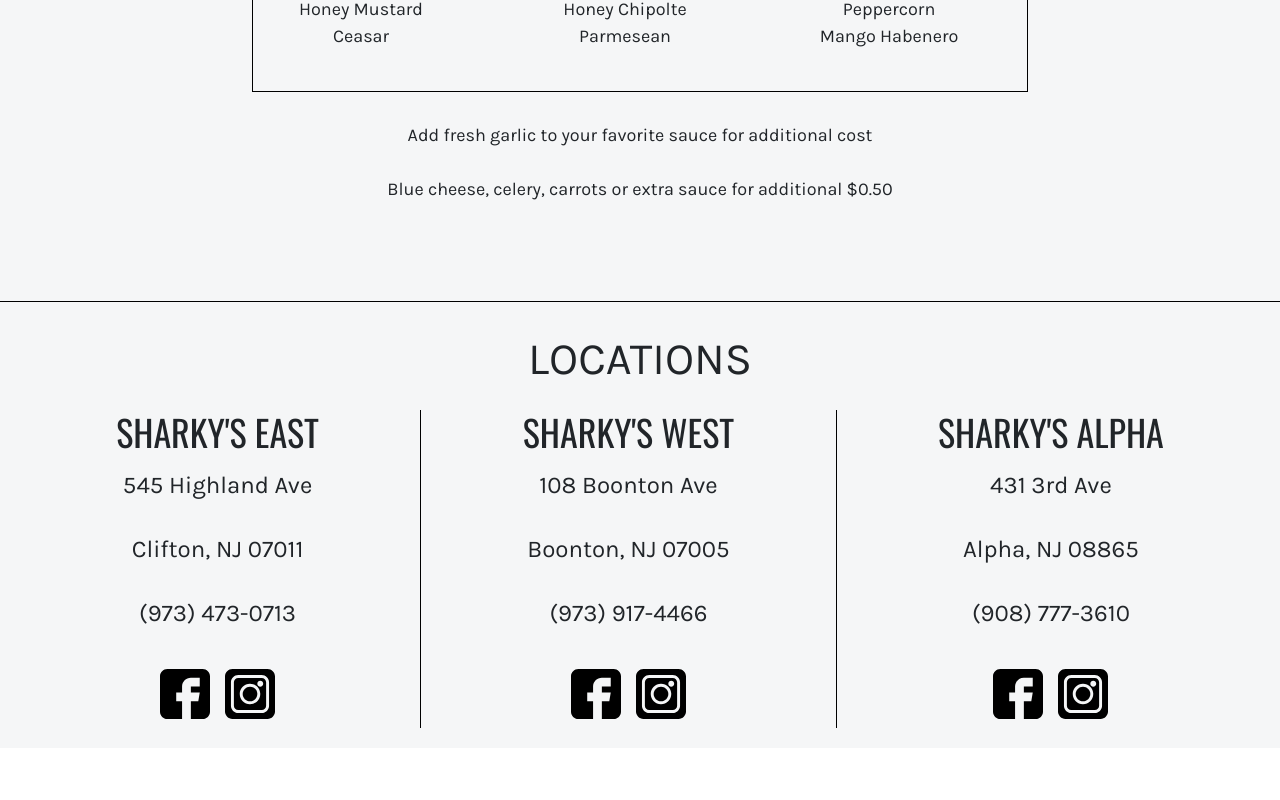
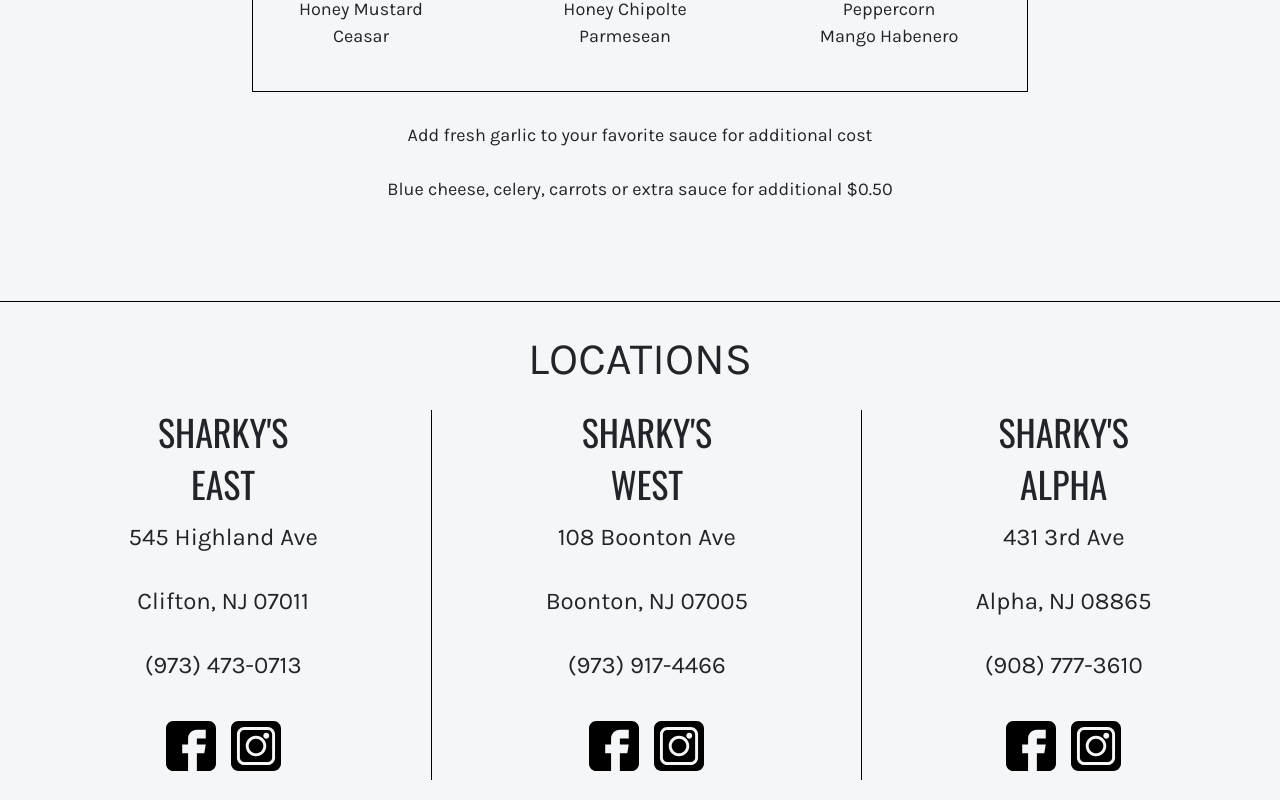
Before and after one commit to dengroxana/sharkys-wings-nj, a React (Create React App) app in the folder sharkys-wings-nj/: page / in a window 1280 px wide. Shown: the part 3372-4172 px from the top of the page. Before the commit the page ends 4120 px from the top, so only its background shows below. Built offline with nearby package versions, Linux system fonts and the light colour scheme.

Commit message:
changed social icon sizes and added classNames to the mobile css

```diff
--- a/sharkys-wings-nj/src/components/Footer.jsx
+++ b/sharkys-wings-nj/src/components/Footer.jsx
@@ -5,49 +5,52 @@
 
 
 function Footer() {
-    return (
-      <div id="footer" className="footer">
+  return (
+    <div id="footer" className="footer">
       <h1>LOCATIONS</h1>
       <div className="locations">
         <div id="east">
-          <h2>SHARKY'S EAST</h2>
+          <h2>SHARKY'S</h2>
+          <h2>EAST</h2>
           <p> 545 Highland Ave</p>
           <p>Clifton, NJ 07011</p>
           <p>(973) 473-0713</p>
           <h3>
             <a href="https://www.facebook.com/sharkyswings44/" >
-            <img src={Facebook} alt="Facebook"/>
+              <img src={Facebook} alt="Facebook" />
             </a>
             <a href="https://www.instagram.com/sharkyswingsclifton/?hl=en" >
-            <img src={Instagram} alt="Instagram"/>
+              <img src={Instagram} alt="Instagram" />
             </a>
           </h3>
         </div>
         <div id="west">
-          <h2>SHARKY'S WEST</h2>
+          <h2>SHARKY'S</h2>
+          <h2>WEST</h2>
           <p>108 Boonton Ave</p>
           <p>Boonton, NJ 07005 </p>
           <p>(973) 917-4466</p>
           <h3>
             <a href="https://www.facebook.com/SharkysWest/" >
-            <img src={Facebook} alt="Facebook"/>
+              <img src={Facebook} alt="Facebook" />
             </a>
             <a href="https://www.instagram.com/sharkyswestnj/" >
-            <img src={Instagram} alt="Instagram"/>
+              <img src={Instagram} alt="Instagram" />
             </a>
           </h3>
         </div>
         <div id="alpha">
-          <h2>SHARKY'S ALPHA</h2>
+          <h2>SHARKY'S</h2>
+          <h2>ALPHA</h2>
           <p> 431 3rd Ave</p>
           <p> Alpha, NJ 08865</p>
           <p>(908) 777-3610</p>
           <h3>
             <a href="https://www.facebook.com/sharkysalpha/" >
-            <img src={Facebook} alt="Facebook"/>
+              <img src={Facebook} alt="Facebook" />
             </a>
             <a href="https://www.instagram.com/sharkyswingsalpha/" >
-            <img src={Instagram} alt="Instagram"/>
+              <img src={Instagram} alt="Instagram" />
             </a>
           </h3>
         </div>
--- a/sharkys-wings-nj/src/components/footer.css
+++ b/sharkys-wings-nj/src/components/footer.css
@@ -69,27 +69,27 @@
 
     }
 
-    h1 {
+    .footer h1 {
         font-size: 24px;
     }
 
-    h2 {
+    .locations h2 {
         font-size: 20px;
     }
 
-    p {
+    .locations p {
         font-size: 12px;
         padding: 2px;
 
     }
 
-    h3 {
+    .locatiosn h3 {
         grid-gap: 10px;
         padding-top: 10px;
     }
 
-    img {
-        height: 25px;
-        width: 25px;
+    .locations img {
+        height: 30px;
+        width: 30px;
     }
 }
```
